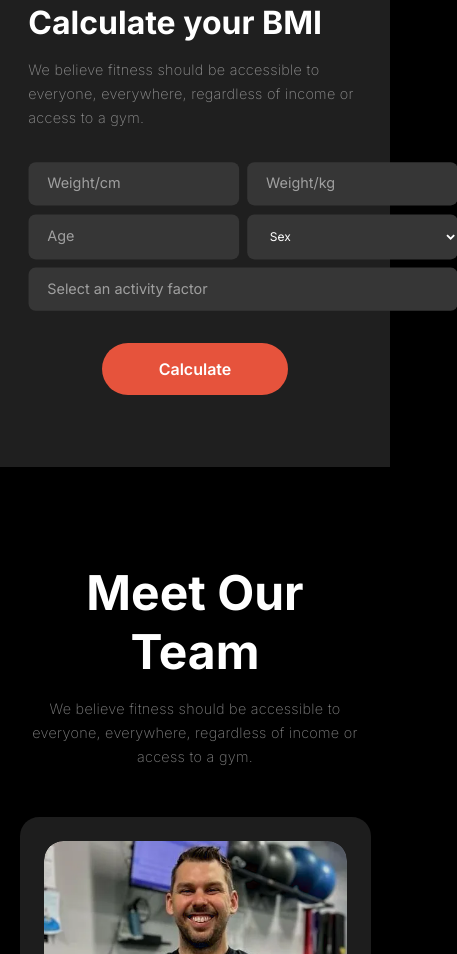
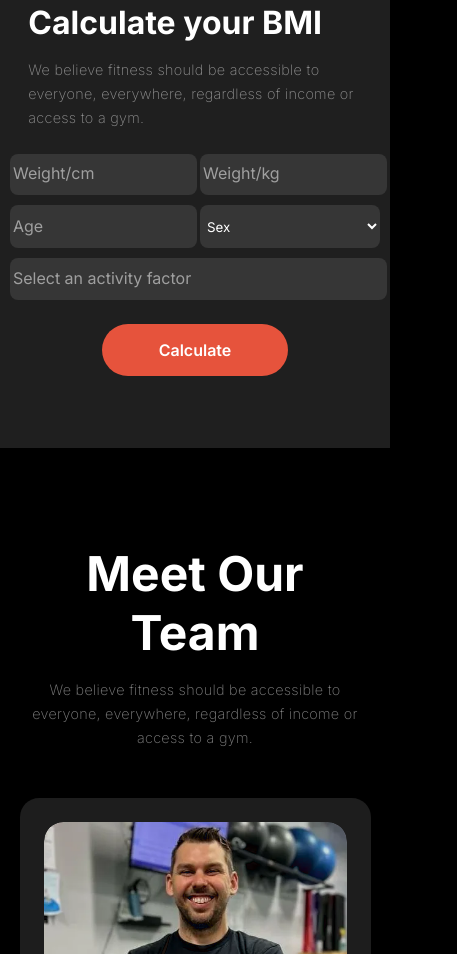
Before and after one commit to mdashikdev/fitness-responsive-site, a plain HTML site: page index.html in a window 390 px wide. Shown: the part 5199-6153 px from the top of the page, 457 px wide, since content can reach past the window. Drawn offline with Linux system fonts and the light colour scheme; a web font is replaced by a local one.

Commit message:
input overflow problem fixed

```diff
--- a/styles.css
+++ b/styles.css
@@ -928,7 +928,11 @@ td {
   .bmi-inputs {
     width: 100%;
     margin-top: 0.5rem;
-    transform: scale(0.9);
+  }
+
+  .bmi-input{
+    padding: .8rem .2rem;
+    width: 100%;
   }
   .bmi-table {
     width: 100%;
```
